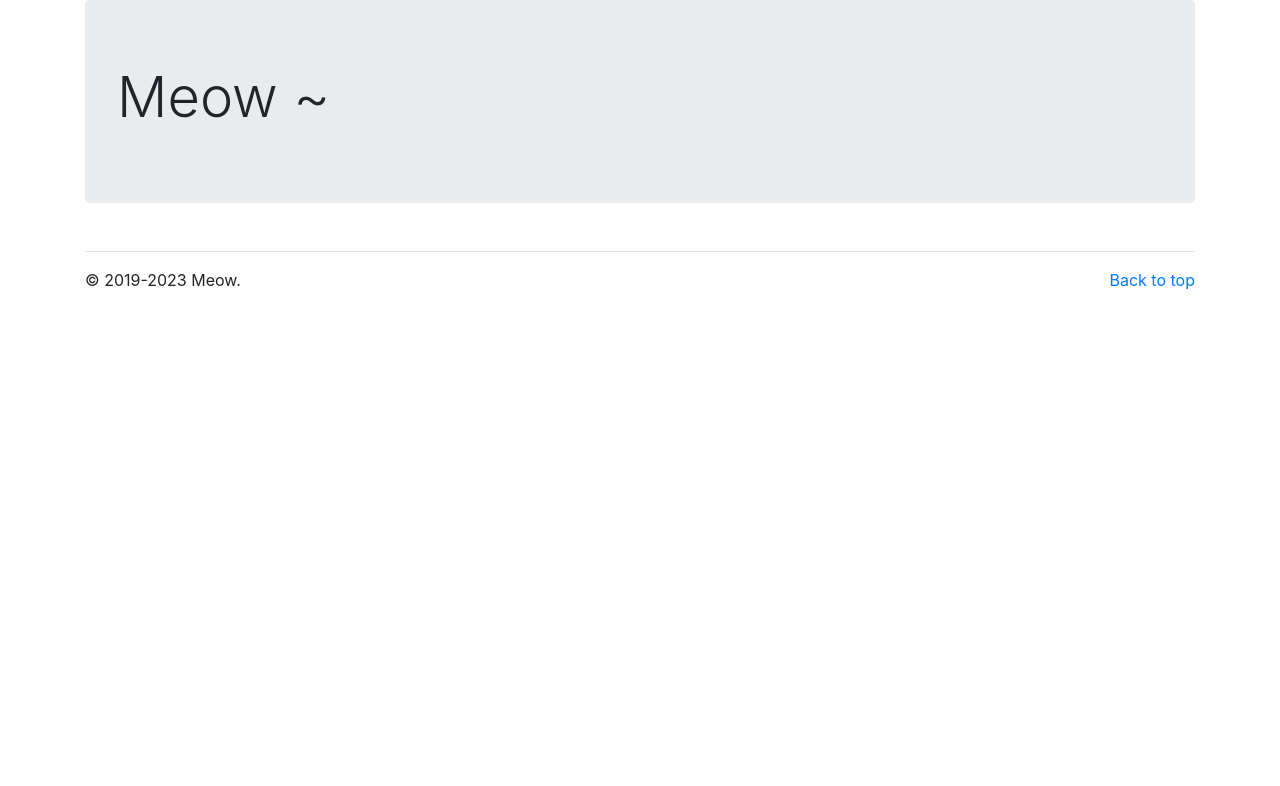
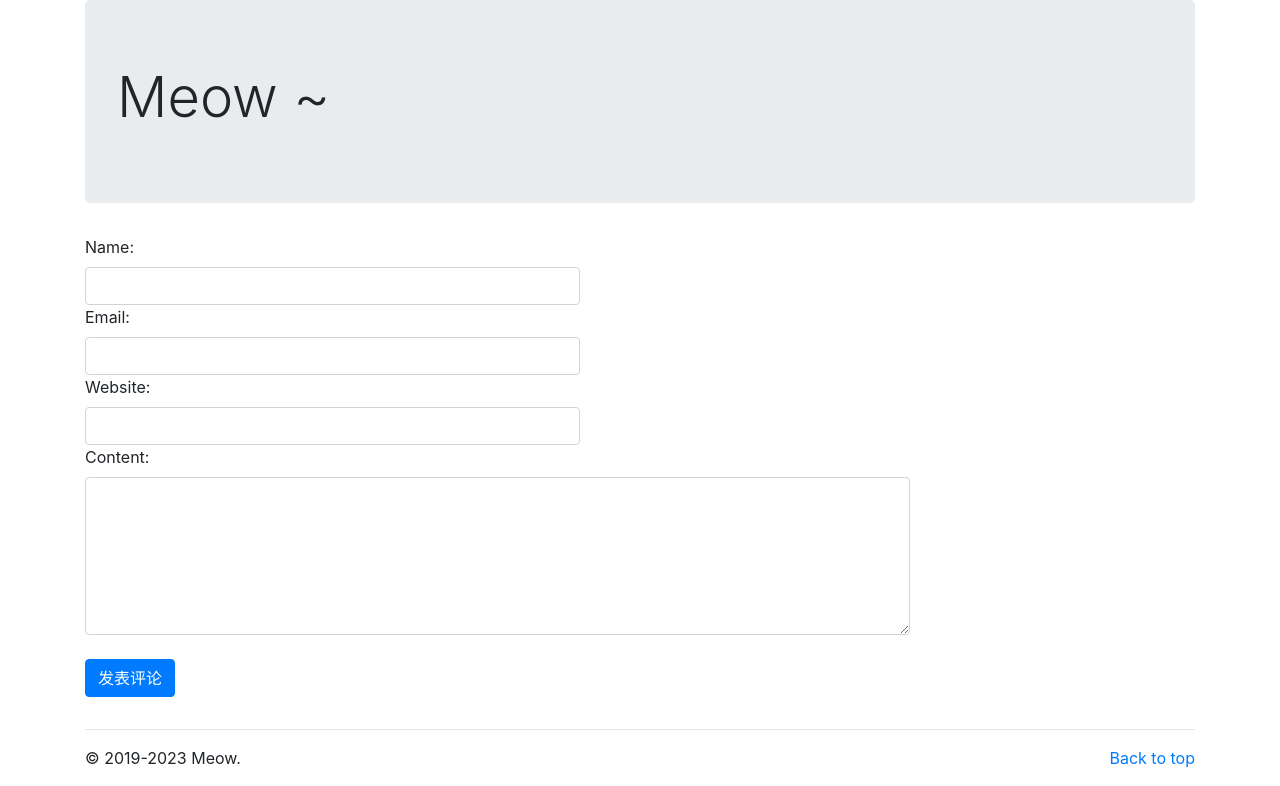
Before and after one commit to icealtria/Django-Blog, a Django app: template blog_sys/themes/bootstarp/templates/blog/detail.html in a window 1280 px wide. Shown: the part 56-842 px from the top of the page. Before the commit the page ends 346 px from the top, so only its background shows below. Run offline with Django 4.2, Linux system fonts and the light colour scheme; the template is opened without the code that fills it: values that come from a table or form of the project are taken from there, others are empty; some libraries are stand-ins or nearby versions.

Commit message:
add comment

```diff
--- a/blog_sys/themes/bootstarp/templates/blog/detail.html
+++ b/blog_sys/themes/bootstarp/templates/blog/detail.html
@@ -16,4 +16,27 @@
     </div>
     <p class="card-text">{{ post.body }}</p>
   {% endif %}
+
+  {% block comment %}
+<div class="comment">
+  <form class="form-group" action="/comment/" method="post">
+    {% csrf_token %}
+    <input type="hidden" name="target" value="{{ request.path }}"/>
+    {{ comment_form }}
+    <br>
+    <button class="btn btn-primary" type="submit">发表评论</button>
+  </form>
+  <ul class="list-group">
+    {% for comment in comment_list %}
+      <li class="list-group-item">
+        <div class="nickname">
+          <a href="{{ comment.website }}">{{ comment.name }}</a>
+          <span>{{ comment.created }}</span>
+        </div>
+        <div class="comment-content">{{ comment.body|safe }}</div>
+      </li>
+    {% endfor %}
+  </ul>
+</div>
+{% endblock comment %}
 {% endblock %}
--- a/blog_sys/urls.py
+++ b/blog_sys/urls.py
@@ -20,6 +20,7 @@ from .custom_site import custom_site
 
 from config.views import LinkListView
 from blog.views import PostDetailView, CategoryView, TagView, HomeView, SearchView, AuthorView
+from comment.views import CommentView
 # from blog.views import post_list, post_detail
 urlpatterns = [
     path('superadmin/', admin.site.urls),
@@ -35,4 +36,5 @@ urlpatterns = [
     # path('tag/<int:tag_id>/', post_list),
     # path('post/<int:post_id>/', post_detail, name='post_detail'),
     path('links/', LinkListView.as_view(), name='links'),
+    path('comment/', CommentView.as_view(), name='comment'),
 ]
--- a/comment/admin.py
+++ b/comment/admin.py
@@ -4,7 +4,7 @@ from .models import Comment
 
 @admin.register(Comment)
 class CommentAdmin(admin.ModelAdmin):
-    list_display = ["name", "post", "email", "body", "created", "active"]
+    list_display = ["name", "target", "email", "body", "created", "active"]
     list_filter = ["active", "created"]
     search_fields = ["name", "email", "body"]
     actions_on_top = True
--- /dev/null
+++ b/comment/forms.py
@@ -0,0 +1,59 @@
+from django import forms
+
+from .models import Comment
+import mistune
+
+class CommentForm(forms.ModelForm):
+    name = forms.CharField(
+        max_length=80,
+        label="Name",
+        widget=forms.widgets.Input(
+            attrs={
+                "class": "form-control",
+                'style': 'width: 60%;'
+            }
+        )
+        )
+
+    email = forms.EmailField(
+        label="Email",
+        widget=forms.widgets.EmailInput(
+            attrs={
+                "class": "form-control",
+                'style': 'width: 60%;'
+            }
+        )
+    )
+
+    website = forms.URLField(
+        max_length=100,
+        label="Website",
+        widget=forms.widgets.URLInput(
+            attrs={
+                "class": "form-control",
+                'style': 'width: 60%;'
+            }
+        )
+    )
+
+    body = forms.CharField(
+        label="Content",
+        max_length=500,
+        widget=forms.Textarea(
+        attrs={
+            "class": "form-control",
+            'rows': 6,
+            'cols': 60,
+        }
+    ))
+
+    def clean_body(self):
+        body = self.cleaned_data.get("body")
+        if len(body) < 10:
+            raise forms.ValidationError("内容太短")
+        body = mistune.markdown(body)
+        return body
+
+    class Meta:
+        model = Comment
+        fields = ("name", "email", "website", "body")
--- a/comment/models.py
+++ b/comment/models.py
@@ -4,7 +4,7 @@ from blog.models import Post
 # Create your models here.
 
 class Comment(models.Model):
-    post = models.ForeignKey(Post, on_delete=models.CASCADE)
+    target = models.CharField(max_length=100, verbose_name="评论目标")
     name = models.CharField(max_length=80)
     email = models.EmailField()
     body = models.TextField()
@@ -17,4 +17,8 @@ class Comment(models.Model):
         verbose_name_plural = verbose_name
 
     def __str__(self):
-        return 'Comment by {} on {}'.format(self.name, self.post)
+        return 'Comment by {} on {}'.format(self.name, self.target)
+
+    @classmethod
+    def get_by_target(cls, target):
+        return cls.objects.filter(target=target, active=True)
```
Also changed, not shown: blog/views.py (+13 -0 lines), blog_sys/themes/bootstarp/templates/comment/index.html (added, +42 -0 lines), comment/views.py (+28 -0 lines), blog/migrations/0006_alter_category_options_alter_tag_options.py (added), comment/migrations/0002_rename_post_comment_target.py (added), comment/migrations/0003_alter_comment_target.py (added).
